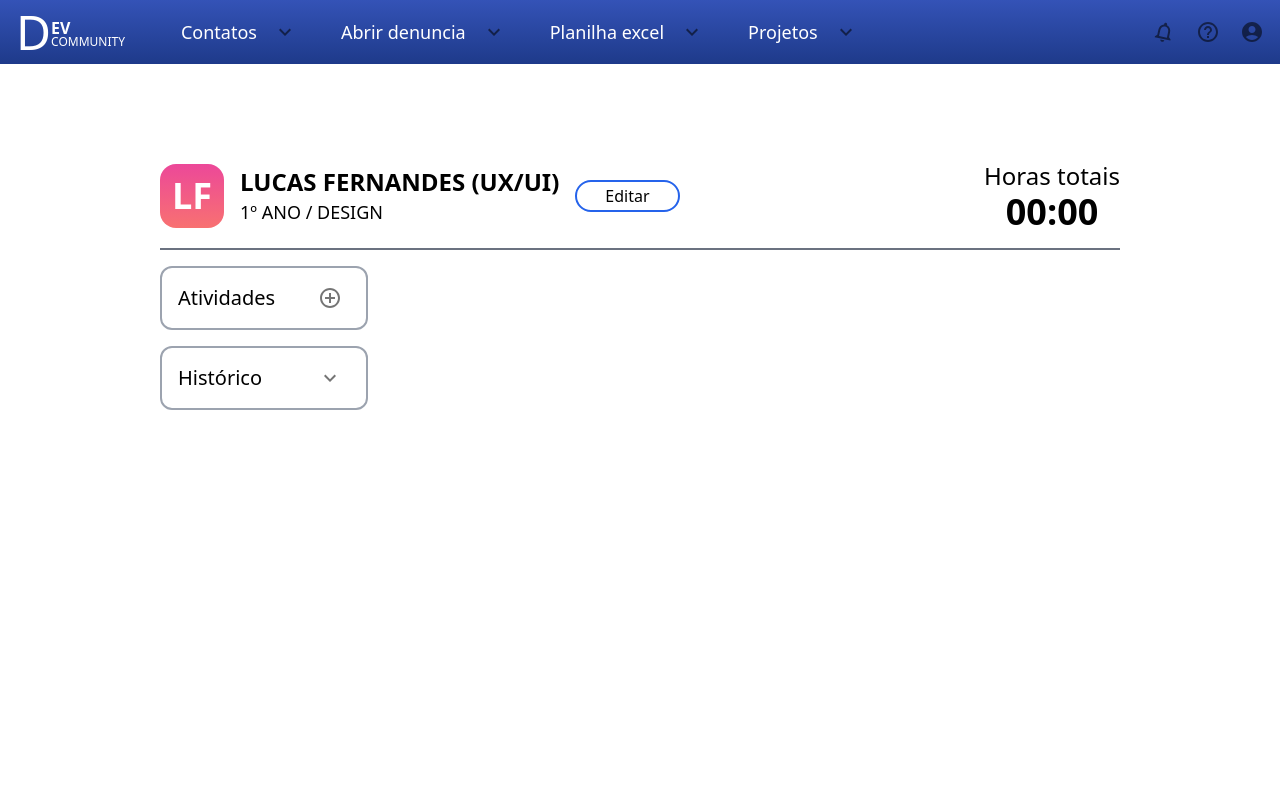
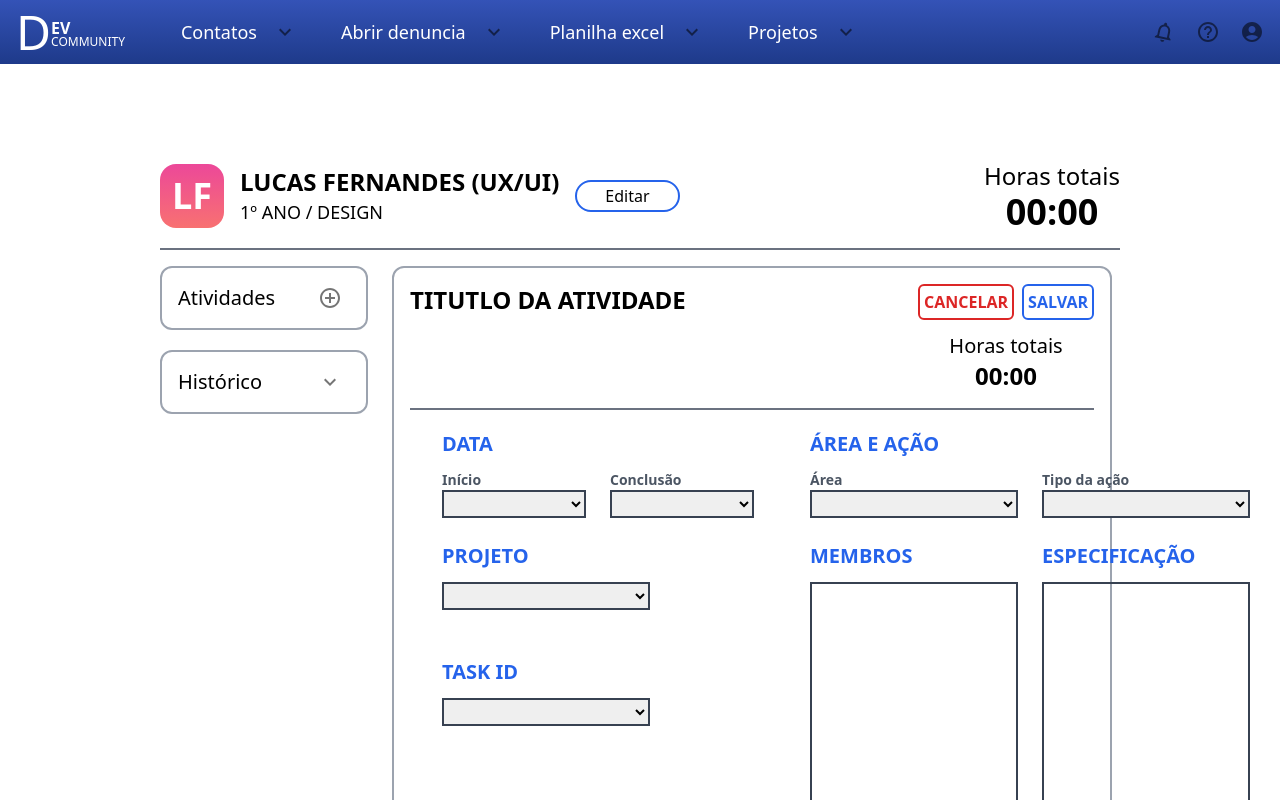
Before and after one commit to Maua-Dev/portal_interno_front, a Next.js app: page / in a window 1280 px wide. Both pictures are taken after a click on the button 330 px from the left and 298 px from the top of the page. Shown: the top 800 px of the page. Built offline with nearby package versions, Linux system fonts and the light colour scheme.

Commit message:
added main addActivity card🐒🐒

```diff
--- a/src/app/components/ActivitiesButton.tsx
+++ b/src/app/components/ActivitiesButton.tsx
@@ -4,17 +4,17 @@ import { ReactNode } from 'react'
 
 const Container = ({ children }: { children: ReactNode }) => {
   return (
-    <div className="flex h-16 w-48 items-center justify-between rounded-xl border-2 border-gray-400 px-4 sm:w-52">
+    <div className="mb-5 flex h-16 w-48 items-center justify-between rounded-xl border-2 border-gray-400 px-4 sm:w-52">
       {children}
     </div>
   )
 }
 
-export default function ActivitiesButton() {
+export default function ActivitiesButton({ onClick }: { onClick: () => void }) {
   return (
     <Container>
       <p className="text-xl">Atividades</p>
-      <IconButton>
+      <IconButton onClick={onClick}>
         <AddCircleOutlineIcon />
       </IconButton>
     </Container>
--- /dev/null
+++ b/src/app/components/AddActivity.tsx
@@ -0,0 +1,150 @@
+import { ReactNode } from 'react'
+import { CancelAndSaveButtons } from './little_components/Buttons'
+import { Border } from './NameHeader'
+import { DisplayHours } from './little_components/DisplayHours'
+import { MidTitle, SmallTitle } from './little_components/Title'
+import {
+  FlexCol,
+  FlexColCenter,
+  FlexRow
+} from './little_components/FlexDisplay'
+
+const Container = ({ children }: { children: ReactNode }) => {
+  return (
+    <div className="flex h-full w-3/4 flex-col rounded-xl border-2 border-gray-400 px-4">
+      {children}
+    </div>
+  )
+}
+
+const DataSelects = () => {
+  return (
+    <>
+      <MidTitle>DATA</MidTitle>
+      <FlexRow className="mb-6">
+        <div className="mr-6">
+          <SmallTitle>Início</SmallTitle>
+          <select className="w-36 border-2 border-gray-700">
+            <option value="1"></option>
+          </select>
+        </div>
+        <div>
+          <SmallTitle>Conclusão</SmallTitle>
+          <select className="w-36 border-2 border-gray-700">
+            <option value="1"></option>
+          </select>
+        </div>
+      </FlexRow>
+    </>
+  )
+}
+
+const AreaSelects = () => {
+  return (
+    <>
+      <MidTitle>ÁREA E AÇÃO</MidTitle>
+      <FlexRow className="mb-6">
+        <div className="mr-6">
+          <SmallTitle>Área</SmallTitle>
+          <select className="w-52 border-2 border-gray-700">
+            <option value="1"></option>
+          </select>
+        </div>
+        <div>
+          <SmallTitle>Tipo da ação</SmallTitle>
+          <select className="w-52 border-2 border-gray-700">
+            <option value="1"></option>
+          </select>
+        </div>
+      </FlexRow>
+    </>
+  )
+}
+
+const ProjectSelect = () => {
+  return (
+    <>
+      <MidTitle>PROJETO</MidTitle>
+      <select className="w-52 border-2 border-gray-700">
+        <option value="1"></option>
+      </select>
+    </>
+  )
+}
+
+const TaskIdSelect = () => {
+  return (
+    <div className="mt-12">
+      <MidTitle>TASK ID</MidTitle>
+      <select className="w-52 border-2 border-gray-700">
+        <option value="1"></option>
+      </select>
+    </div>
+  )
+}
+
+const MembersList = () => {
+  return (
+    <FlexCol className="mr-6">
+      <MidTitle>MEMBROS</MidTitle>
+      <div className="h-60 w-52 border-2 border-gray-700"></div>
+    </FlexCol>
+  )
+}
+
+const DetailsList = () => {
+  return (
+    <FlexCol>
+      <MidTitle>ESPECIFICAÇÃO</MidTitle>
+      <div className="h-60 w-52 border-2 border-gray-700"></div>
+    </FlexCol>
+  )
+}
+
+const InfoToBeFilled = () => {
+  return (
+    <FlexRow>
+      <FlexCol className="mr-14">
+        <DataSelects />
+        <ProjectSelect />
+        <TaskIdSelect />
+      </FlexCol>
+      <FlexCol>
+        <AreaSelects />
+        <FlexRow>
+          <MembersList />
+          <DetailsList />
+        </FlexRow>
+      </FlexCol>
+    </FlexRow>
+  )
+}
+
+const Description = () => {
+  return (
+    <FlexCol className="mb-5">
+      <p>DESCRIÇÃO</p>
+      <input type="text" className="h-32 w-full border-2 border-gray-700" />
+    </FlexCol>
+  )
+}
+
+export default function AddActivity() {
+  return (
+    <Container>
+      <Border mainCard>
+        <FlexColCenter>
+          <p className="text-2xl font-bold">TITUTLO DA ATIVIDADE</p>
+        </FlexColCenter>
+        <FlexColCenter>
+          <CancelAndSaveButtons />
+          <DisplayHours hours="00:00" mainCard />
+        </FlexColCenter>
+      </Border>
+      <FlexCol className="ml-8 mr-8">
+        <InfoToBeFilled />
+        <Description />
+      </FlexCol>
+    </Container>
+  )
+}
--- a/src/app/components/NameHeader.tsx
+++ b/src/app/components/NameHeader.tsx
@@ -7,9 +7,21 @@ const Container = ({ children }: { children: ReactNode }) => {
   )
 }
 
-const Border = ({ children }: { children: ReactNode }) => {
+const Border = ({
+  children,
+  mainCard
+}: {
+  children: ReactNode
+  mainCard?: boolean
+}) => {
   return (
-    <div className="flex w-full flex-col items-center justify-between gap-4 border-b-2 border-gray-500 py-4 sm:flex-row md:gap-0">
+    <div
+      className={
+        mainCard
+          ? 'mb-5 flex w-full flex-col justify-between gap-4 border-b-2 border-gray-500 py-4 sm:flex-row md:gap-0'
+          : 'flex w-full flex-col items-center justify-between gap-4 border-b-2 border-gray-500 py-4 sm:flex-row md:gap-0'
+      }
+    >
       {children}
     </div>
   )
@@ -72,3 +84,5 @@ export default function NameHeader({
     </Container>
   )
 }
+
+export { Border }
--- a/src/app/components/little_components/Buttons.tsx
+++ b/src/app/components/little_components/Buttons.tsx
@@ -14,4 +14,17 @@ const DefaultIconButton = ({ children, style }: DefaultIconButtonProps) => {
   )
 }
 
-export { DefaultIconButton }
+const CancelAndSaveButtons = ({ className }: { className?: string }) => {
+  return (
+    <div className={'mb-3 flex flex-row gap-4' + className}>
+      <button className="mr-2 rounded-md border-2 border-red-600 p-1 font-bold text-red-600">
+        CANCELAR
+      </button>
+      <button className="rounded-md border-2 border-blue-600 p-1 font-bold text-blue-600">
+        SALVAR
+      </button>
+    </div>
+  )
+}
+
+export { DefaultIconButton, CancelAndSaveButtons }
--- /dev/null
+++ b/src/app/components/little_components/Container.tsx
@@ -0,0 +1,19 @@
+const ContainerMainCards = ({
+  children,
+  className
+}: {
+  children: React.ReactNode
+  className?: string
+}) => {
+  return <div className="mb-10 flex flex-row">{children}</div>
+}
+
+const ContainerActivitiesHistory = ({
+  children
+}: {
+  children: React.ReactNode
+}) => {
+  return <div className="mr-6 flex flex-col">{children}</div>
+}
+
+export { ContainerMainCards, ContainerActivitiesHistory }
--- a/src/app/components/little_components/DisplayHours.tsx
+++ b/src/app/components/little_components/DisplayHours.tsx
@@ -6,11 +6,33 @@ const Display = ({ children }: { children: ReactNode }) => {
   )
 }
 
-export const DisplayHours = ({ hours }: { hours: string }) => {
+export const DisplayHours = ({
+  hours,
+  mainCard
+}: {
+  hours: string
+  mainCard?: boolean
+}) => {
   return (
     <Display>
-      <p className="text-sm md:text-base xl:text-2xl">Horas totais</p>
-      <span className="text-lg font-bold md:text-2xl xl:text-4xl">{hours}</span>
+      <p
+        className={
+          mainCard
+            ? 'text-xs md:text-sm xl:text-xl'
+            : 'text-sm md:text-base xl:text-2xl '
+        }
+      >
+        Horas totais
+      </p>
+      <span
+        className={
+          mainCard
+            ? 'text-sm font-bold md:text-base xl:text-2xl '
+            : 'text-lg font-bold md:text-2xl xl:text-4xl '
+        }
+      >
+        {hours}
+      </span>
     </Display>
   )
 }
--- /dev/null
+++ b/src/app/components/little_components/FlexDisplay.tsx
@@ -0,0 +1,27 @@
+import { ReactNode } from 'react'
+
+const FlexColCenter = ({ children }: { children: ReactNode }) => {
+  return <div className="flex flex-col items-center">{children}</div>
+}
+
+const FlexCol = ({
+  children,
+  className
+}: {
+  children: ReactNode
+  className?: string
+}) => {
+  return <div className={'flex flex-col ' + className}>{children}</div>
+}
+
+const FlexRow = ({
+  children,
+  className
+}: {
+  children: ReactNode
+  className?: string
+}) => {
+  return <div className={'flex flex-row ' + className}>{children}</div>
+}
+
+export { FlexColCenter, FlexCol, FlexRow }
--- /dev/null
+++ b/src/app/components/little_components/Title.tsx
@@ -0,0 +1,11 @@
+import { ReactNode } from 'react'
+
+const MidTitle = ({ children }: { children: ReactNode }) => {
+  return <p className="mb-3 text-xl font-bold text-blue-600">{children}</p>
+}
+
+const SmallTitle = ({ children }: { children: ReactNode }) => {
+  return <p className="text-sm font-bold text-gray-600">{children}</p>
+}
+
+export { MidTitle, SmallTitle }
--- a/src/app/page.tsx
+++ b/src/app/page.tsx
@@ -5,11 +5,23 @@ import NameHeader from './components/NameHeader'
 import NavBar from './components/Navbar'
 import ActivitiesButton from './components/ActivitiesButton'
 import HistoryButton from './components/HistoryButton'
+import AddActivity from './components/AddActivity'
+import {
+  ContainerActivitiesHistory,
+  ContainerMainCards
+} from './components/little_components/Container'
+import { useState } from 'react'
 // import { UserProvider } from '@/contexts/user_provider'
 
 const inter = Inter({ subsets: ['latin'] })
 
 export default function Home() {
+  const [on, setOn] = useState(false)
+
+  const handleOnClick = () => {
+    setOn(!on)
+  }
+
   return (
     <main className="">
       <NavBar />
@@ -20,8 +32,13 @@ export default function Home() {
           year="1º Ano"
           stack="UX/UI"
         />
-        <ActivitiesButton />
-        <HistoryButton />
+        <ContainerMainCards>
+          <ContainerActivitiesHistory>
+            <ActivitiesButton onClick={handleOnClick} />
+            <HistoryButton />
+          </ContainerActivitiesHistory>
+          {on ? <AddActivity /> : null}
+        </ContainerMainCards>
       </section>
     </main>
   )
```
